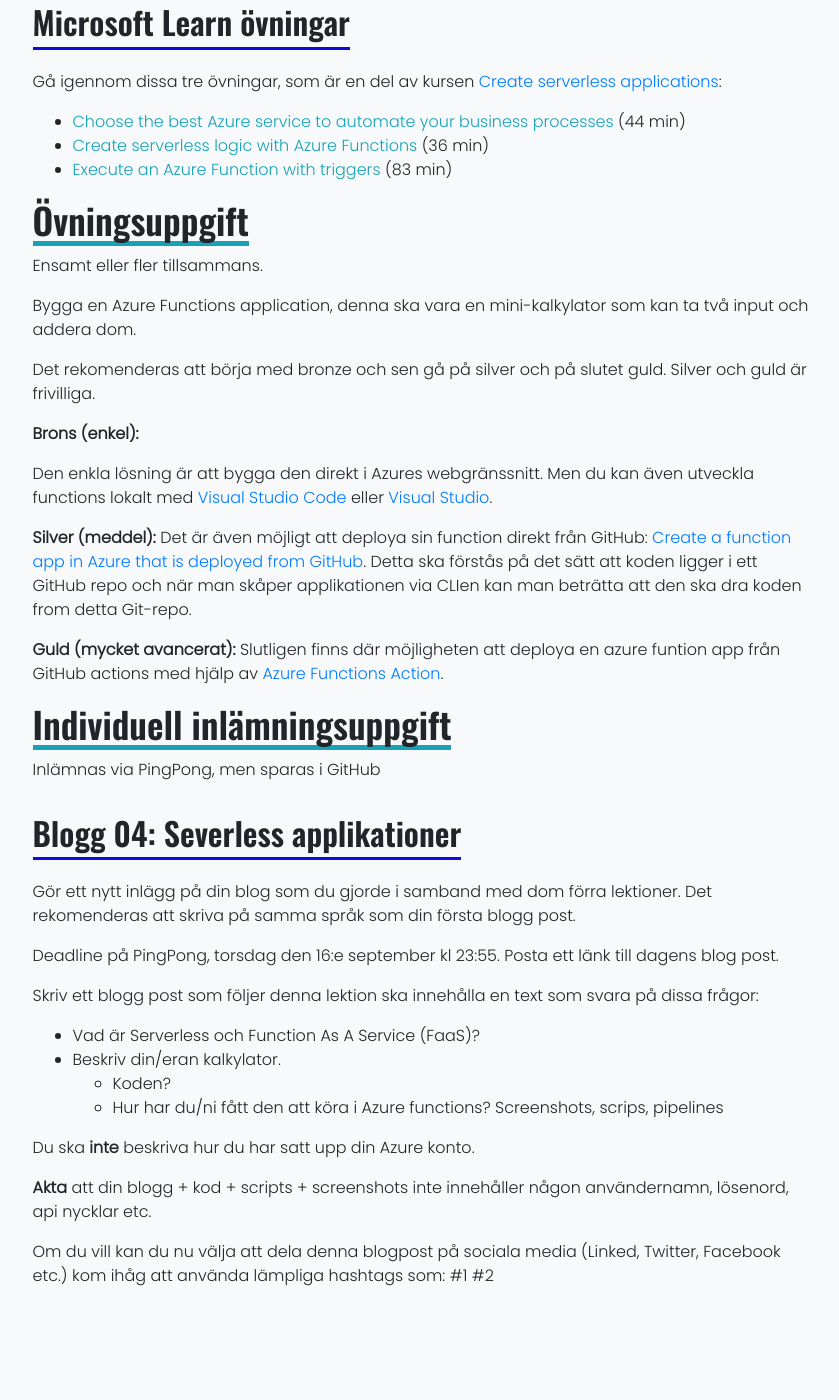
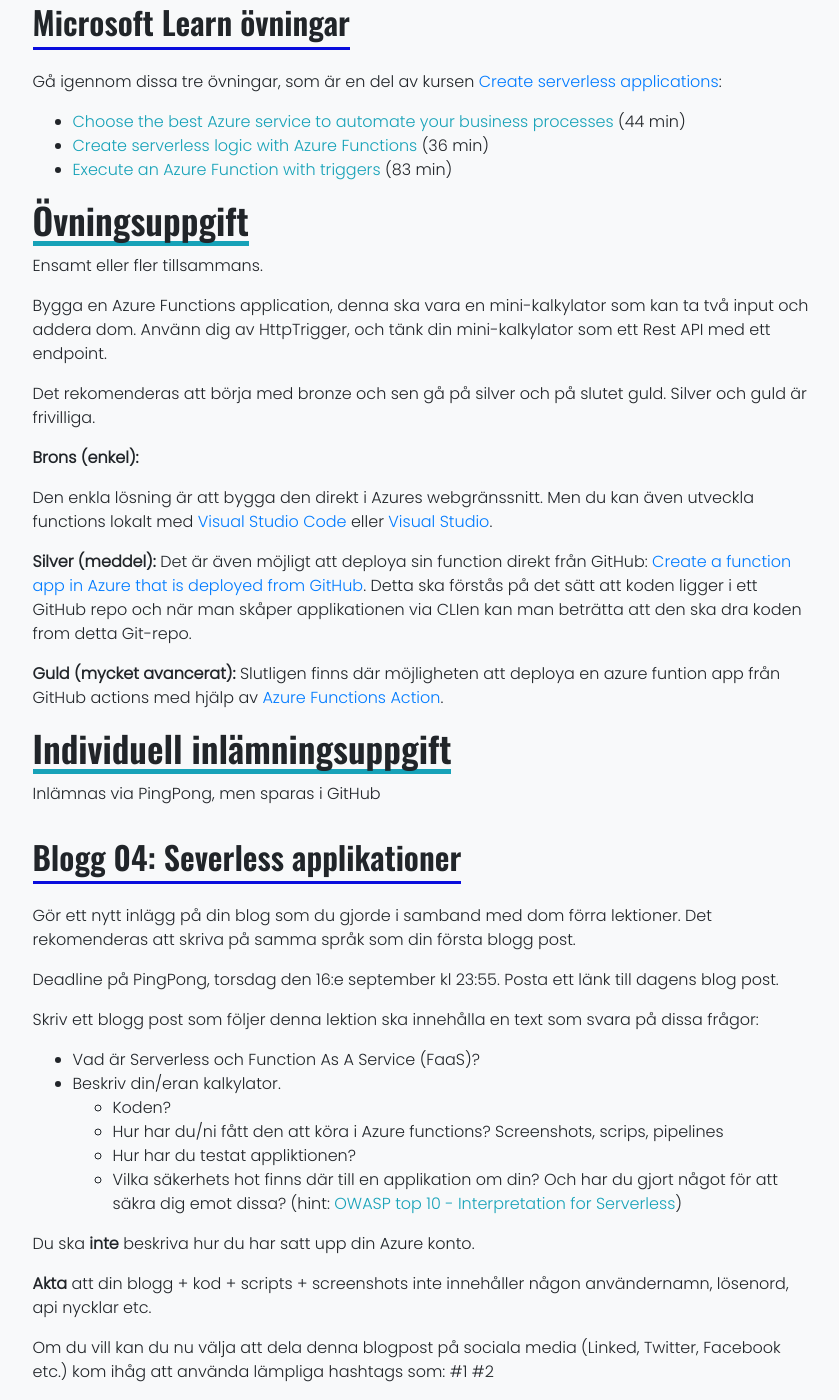
Before and after one commit to PGBSNH20/PGBSNH20-molnapplikationer, a Jekyll site: the page built from lectures/04-serverless.md, in a window 1280 px wide and 1400 px high, scrolled down 2279 px. Shown: the whole window, without its empty margins (219-1058 px from the left). Built offline with Jekyll 4.4.1, drawn with Linux system fonts in a browser that asks for light colours; nearby versions of some CDN libraries; before the commit the page ends 3583 px from its top, so only the background shows below that.

Commit message:
updates assignment

```diff
--- a/lectures/04-serverless.md
+++ b/lectures/04-serverless.md
@@ -60,7 +60,7 @@ Gå igennom dissa tre övningar, som är en del av kursen [Create serverless app
 
 Ensamt eller fler tillsammans.
 
-Bygga en Azure Functions application, denna ska vara en mini-kalkylator som kan ta två input och addera dom.
+Bygga en Azure Functions application, denna ska vara en mini-kalkylator som kan ta två input och addera dom. Använn dig av HttpTrigger, och tänk din mini-kalkylator som ett Rest API med ett endpoint.
 
 Det rekomenderas att börja med bronze och sen gå på silver och på slutet guld. Silver och guld är frivilliga.
 
@@ -90,6 +90,8 @@ Skriv ett blogg post som följer denna lektion ska innehålla en text som svara
 * Beskriv din/eran kalkylator.
     * Koden?
     * Hur har du/ni fått den att köra i Azure functions? Screenshots, scrips, pipelines
+    * Hur har du testat appliktionen?
+    * Vilka säkerhets hot finns där till en applikation om din? Och har du gjort något för att säkra dig emot dissa? (hint: [OWASP top 10 - Interpretation for Serverless](https://raw.githubusercontent.com/OWASP/Serverless-Top-10-Project/master/OWASP-Top-10-Serverless-Interpretation-en.pdf))
 
 Du ska **inte** beskriva hur du har satt upp din Azure konto.
 
```
